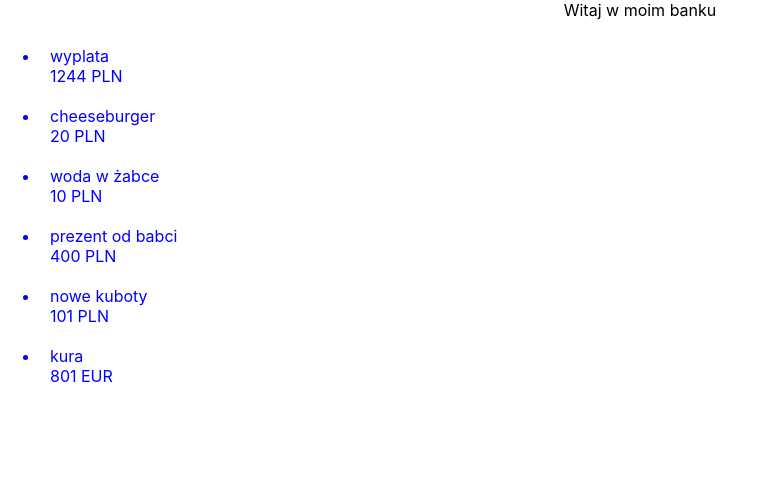
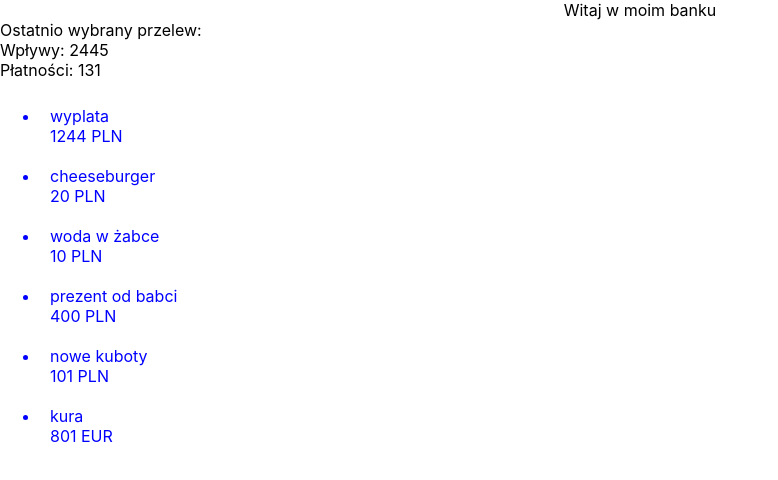
Before and after one commit to matwjablonski/rossmann-react-2, a React (Create React App) app in the folder apps/bank-app-final/: page / in a window 1280 px wide. Shown: the top 480 px of the page, without its empty margins (0-778 px from the left). Built offline with nearby package versions, Linux system fonts and the light colour scheme.

Commit message:
account summary

```diff
--- /dev/null
+++ b/apps/bank-app-final/src/components/AccountSummary/AccountSummary.tsx
@@ -0,0 +1,29 @@
+import { FC } from 'react';
+import { Transfer } from '../../data';
+
+interface AccountSummaryProps {
+  incomeInTotal: number;
+  outcomeInTotal: number;
+  currentTransfer?: Transfer;
+}
+
+const AccountSummary: FC<AccountSummaryProps> = ({
+  incomeInTotal,
+  outcomeInTotal,
+  currentTransfer,
+}) => {
+
+  return (
+    <div>
+      <div>
+        Ostatnio wybrany przelew: {currentTransfer?.name}
+      </div>
+      <div>
+        <div>Wpływy: {incomeInTotal}</div>
+        <div>Płatności: {outcomeInTotal}</div>
+      </div>
+    </div>
+  )
+}
+
+export default AccountSummary;
--- a/apps/bank-app-final/src/components/Transfers/Transfers.tsx
+++ b/apps/bank-app-final/src/components/Transfers/Transfers.tsx
@@ -1,5 +1,6 @@
 import { useState } from 'react';
 import { Transfer as TransferType } from '../../data';
+import AccountSummary from '../AccountSummary/AccountSummary';
 import TransferComponent from '../Transfer/Transfer';
 
 interface TransfersProps {
@@ -8,7 +9,28 @@ interface TransfersProps {
 
 const Transfers = ({ transfers }: TransfersProps) => {
   const [ activeTransfer, setActiveTransfer ] = useState<number | null>(null);
+
+  const incomeInTotal = transfers.reduce((acc, curr) => {
+    if (curr.type === 'income') {
+      return acc + curr.value;
+    }
+    return acc;
+  }, 0);
+
+  const outcomeInTotal = transfers.reduce((acc, curr) => {
+    if (curr.type === 'outcome') {
+      return acc + curr.value;
+    }
+    return acc;
+  }, 0);
+
   return (
+    <>
+      <AccountSummary
+        incomeInTotal={incomeInTotal}
+        outcomeInTotal={outcomeInTotal}
+        currentTransfer={transfers.find(transfer => transfer.id === activeTransfer)}
+      />
       <ul>
         {transfers.map(({ id, ...transferData}) => <TransferComponent
           key={id}
@@ -18,6 +40,7 @@ const Transfers = ({ transfers }: TransfersProps) => {
           {...transferData}
         />)}
       </ul>
+    </>
   )
 }
 
```
Lines whose indentation alone changed are shown as unchanged.
